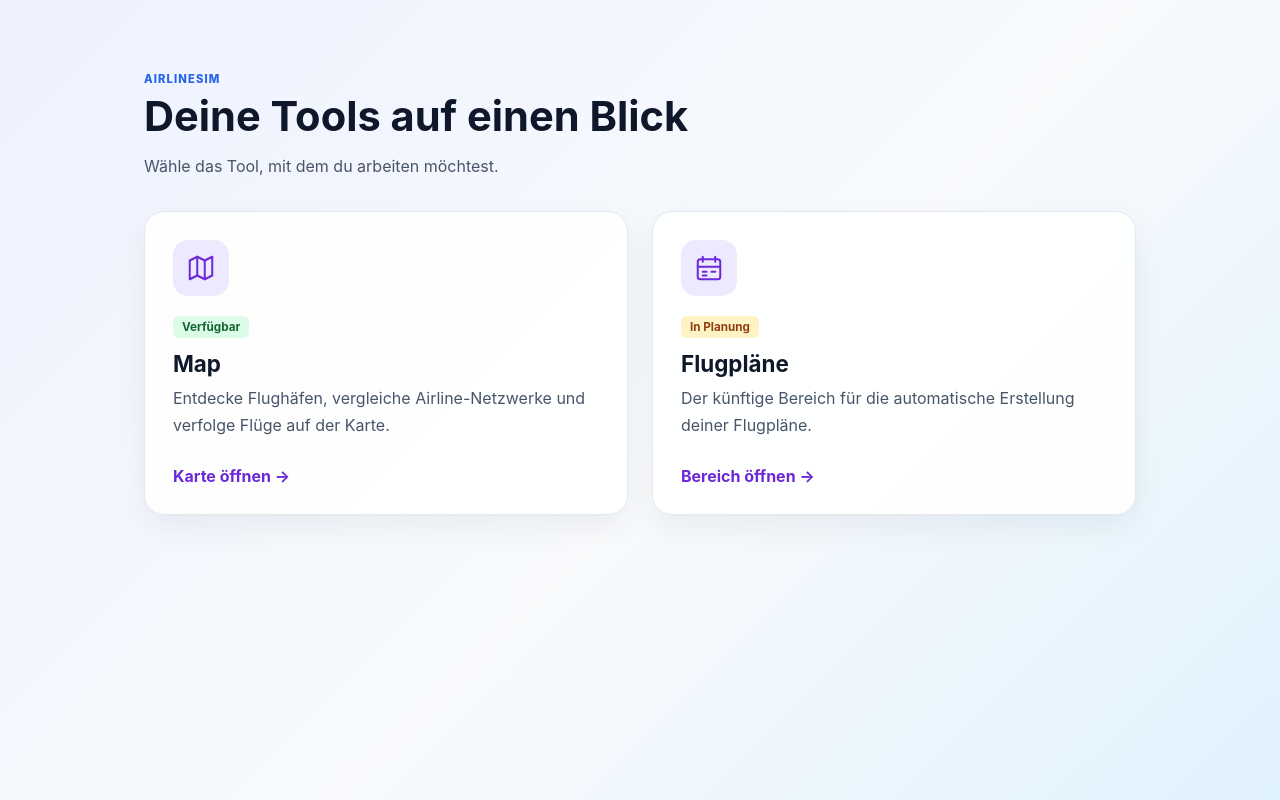
After one commit to ehrenmark/AS_tool_V1, a Flask app: template templates/landing.html in a window 1280 px wide. The commit adds this page. Run offline with Flask 3, Linux system fonts and the light colour scheme; the template is opened without the code that fills it, so the values that code supplies are empty.

Commit message:
Add tool landing page and flightplans placeholder
Co-authored-by: Copilot <223556219+Copilot@users.noreply.github.com>

```diff
--- a/app.py
+++ b/app.py
@@ -303,7 +303,17 @@ def filter_metadata(filters, rows):
 
 @app.route('/')
 def index():
+    return render_template('landing.html')
+
+
+@app.route('/map')
+def flightplan_map():
     return render_template('index.html')
+
+
+@app.route('/flugplaene')
+def flightplans():
+    return render_template('flightplans.html')
 
 
 @app.route('/api/airports')
--- a/static/css/style.css
+++ b/static/css/style.css
@@ -11,7 +11,7 @@
 * { box-sizing: border-box; }
 html, body { width: 100%; height: 100%; margin: 0; font-family: Inter, ui-sans-serif, system-ui, -apple-system, "Segoe UI", sans-serif; color: var(--ink); }
 button, input, select { font: inherit; }
-button:focus-visible, input:focus-visible, select:focus-visible { outline: 3px solid rgba(37, 99, 235, .28); outline-offset: 2px; }
+button:focus-visible, input:focus-visible, select:focus-visible, a:focus-visible { outline: 3px solid rgba(37, 99, 235, .28); outline-offset: 2px; }
 #map { position: fixed; inset: 0; }
 
 .dashboard {
@@ -78,6 +78,23 @@ h3 { margin: 15px 0 8px; font-size: .9rem; }
 .mapboxgl-popup-content { border-radius: 11px; padding: 11px; color: var(--ink); box-shadow: 0 12px 28px rgba(15,23,42,.25); }
 .popup-title { margin: 0 0 4px; font-weight: 800; }.popup-detail { margin: 2px 0; color: #475569; font-size: .78rem; }
 
+.tool-page { min-height: 100%; height: auto; background: linear-gradient(135deg, #eef2ff, #f8fafc 55%, #e0f2fe); }
+.tool-shell { width: min(100%, 1040px); margin: 0 auto; padding: clamp(24px, 6vw, 72px) 24px; }
+.tool-intro { margin-bottom: 32px; }
+.tool-intro h1 { margin-bottom: 12px; font-size: clamp(1.8rem, 4vw, 2.6rem); }
+.tool-intro p:not(.eyebrow), .tool-card p, .tool-placeholder p { color: #475569; line-height: 1.65; }
+.tool-grid { display: grid; grid-template-columns: repeat(auto-fit, minmax(min(100%, 300px), 1fr)); gap: 24px; }
+.tool-card { display: flex; flex-direction: column; align-items: flex-start; padding: 28px; border: 1px solid #e2e8f0; border-radius: 20px; color: var(--ink); background: var(--panel); box-shadow: 0 12px 32px rgba(15,23,42,.06); text-decoration: none; }
+.tool-card:hover { border-color: #a78bfa; box-shadow: 0 12px 32px rgba(109,40,217,.12); }
+.tool-icon { display: grid; place-items: center; width: 56px; height: 56px; margin-bottom: 20px; border-radius: 15px; color: #6d28d9; background: #ede9fe; }
+.tool-icon svg { width: 30px; height: 30px; }
+.tool-badge { display: inline-block; margin-bottom: 12px; padding: 4px 9px; border-radius: 6px; color: #166534; background: #dcfce7; font-size: .73rem; font-weight: 750; }
+.tool-badge.planned { color: #92400e; background: #fef3c7; }
+.tool-card h2 { margin-bottom: 8px; font-size: 1.4rem; }
+.tool-card-action { margin-top: auto; padding-top: 12px; color: #6d28d9; font-weight: 750; }
+.tool-back { display: inline-block; margin-bottom: 14px; color: #6d28d9; font-size: .85rem; font-weight: 750; text-underline-offset: 3px; }
+.tool-placeholder { padding: 28px; border: 1px solid #e2e8f0; border-radius: 20px; background: var(--panel); }
+
 @media (max-width: 760px) {
     .dashboard { top: 10px; left: 10px; width: calc(100vw - 20px); max-height: 48vh; }
     .airport-drawer { top: auto; right: 10px; bottom: 10px; width: calc(100vw - 20px); max-height: 46vh; transform: translateY(calc(100% + 20px)); }
--- a/templates/index.html
+++ b/templates/index.html
@@ -12,6 +12,7 @@
 
     <main class="dashboard" aria-label="Flugplan-Steuerung">
         <header class="widget brand-widget">
+            <a class="tool-back" href="{{ url_for('index') }}">Zur Tool-Auswahl</a>
             <div>
                 <p class="eyebrow">AirlineSim</p>
                 <h1>Flightplan Map</h1>
--- /dev/null
+++ b/templates/landing.html
@@ -0,0 +1,45 @@
+<!doctype html>
+<html lang="de">
+<head>
+    <meta charset="UTF-8">
+    <meta name="viewport" content="width=device-width, initial-scale=1.0">
+    <title>AirlineSim Tools</title>
+    <link rel="stylesheet" href="{{ url_for('static', filename='css/style.css') }}">
+</head>
+<body class="tool-page">
+    <main class="tool-shell">
+        <header class="tool-intro">
+            <p class="eyebrow">AirlineSim</p>
+            <h1>Deine Tools auf einen Blick</h1>
+            <p>Wähle das Tool, mit dem du arbeiten möchtest.</p>
+        </header>
+
+        <nav class="tool-grid" aria-label="Tool-Auswahl">
+            <a class="tool-card" href="{{ url_for('flightplan_map') }}">
+                <span class="tool-icon" aria-hidden="true">
+                    <svg viewBox="0 0 24 24" fill="none" stroke="currentColor" stroke-width="1.6" stroke-linecap="round" stroke-linejoin="round">
+                        <path d="m3 6 6-3 6 3 6-3v15l-6 3-6-3-6 3Z"/>
+                        <path d="M9 3v15M15 6v15"/>
+                    </svg>
+                </span>
+                <span class="tool-badge">Verfügbar</span>
+                <h2>Map</h2>
+                <p>Entdecke Flughäfen, vergleiche Airline-Netzwerke und verfolge Flüge auf der Karte.</p>
+                <span class="tool-card-action">Karte öffnen <span aria-hidden="true">&rarr;</span></span>
+            </a>
+            <a class="tool-card" href="{{ url_for('flightplans') }}">
+                <span class="tool-icon" aria-hidden="true">
+                    <svg viewBox="0 0 24 24" fill="none" stroke="currentColor" stroke-width="1.6" stroke-linecap="round" stroke-linejoin="round">
+                        <rect x="3" y="5" width="18" height="16" rx="2"/>
+                        <path d="M7 3v4M17 3v4M3 11h18M7 15h3M14 15h3M7 18h3"/>
+                    </svg>
+                </span>
+                <span class="tool-badge planned">In Planung</span>
+                <h2>Flugpläne</h2>
+                <p>Der künftige Bereich für die automatische Erstellung deiner Flugpläne.</p>
+                <span class="tool-card-action">Bereich öffnen <span aria-hidden="true">&rarr;</span></span>
+            </a>
+        </nav>
+    </main>
+</body>
+</html>
```
Also changed, not shown: templates/flightplans.html (added, +24 -0 lines), tests/test_tool_pages.py (added, +49 -0 lines), data/README.md.
